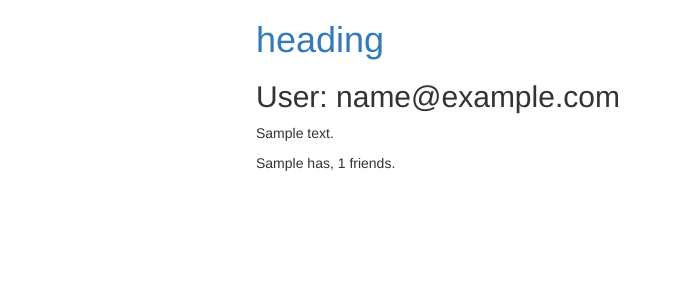
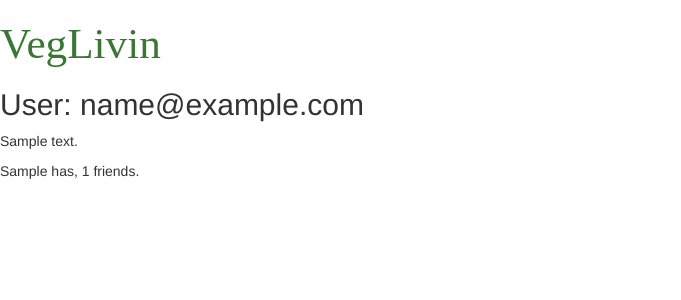
Before and after one commit to damelalbertos/VegLivin, a Flask app: template app/templates/user.html in a window 1280 px wide. Shown: the top 300 px of the page, without its empty margins (0-681 px from the left). Run offline with Flask 2, Linux system fonts and the light colour scheme; the template is opened without the code that fills it: values that come from a table or form of the project are taken from there, others are empty; tables that the repository leaves empty hold one stand-in row (values such as "Sample post"); some libraries are stand-ins or nearby versions.

Commit message:
fix the broken link on user page

```diff
--- a/app/templates/user.html
+++ b/app/templates/user.html
@@ -3,9 +3,8 @@
 {% block app_content %}
     <table>
         <tr valign="top">
-            <td width="256px"><img src="{{ user.avatar(256) }}"></td>
             <td>
-                <h1><a href="VegLivin">heading</a></h1>
+                <h1><a href="{{ url_for('index') }}"><span style="font-family: Bedrock; font-size: larger; color: #3A7734 "> <meta charset="utf-8">VegLivin</span><br/></a></h1>
                 <h2>User: {{ user.email }}</h2>
                 {% if user.user_details %}<p>{{ user.user_details }}</p>{% endif %}
                 <p>{{ user.first_name }} has, {{ friends|length }} friends.</p>
```
Also changed, not shown: app.db.
